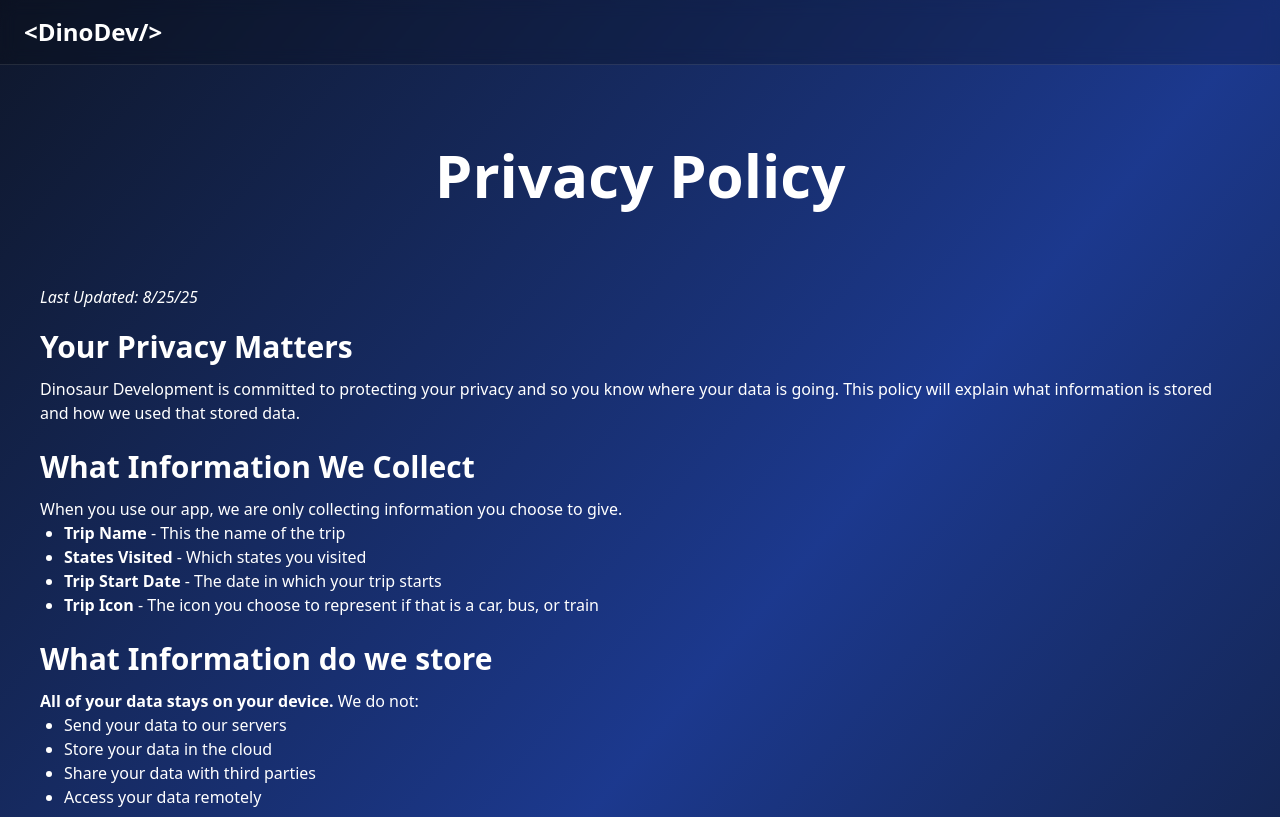
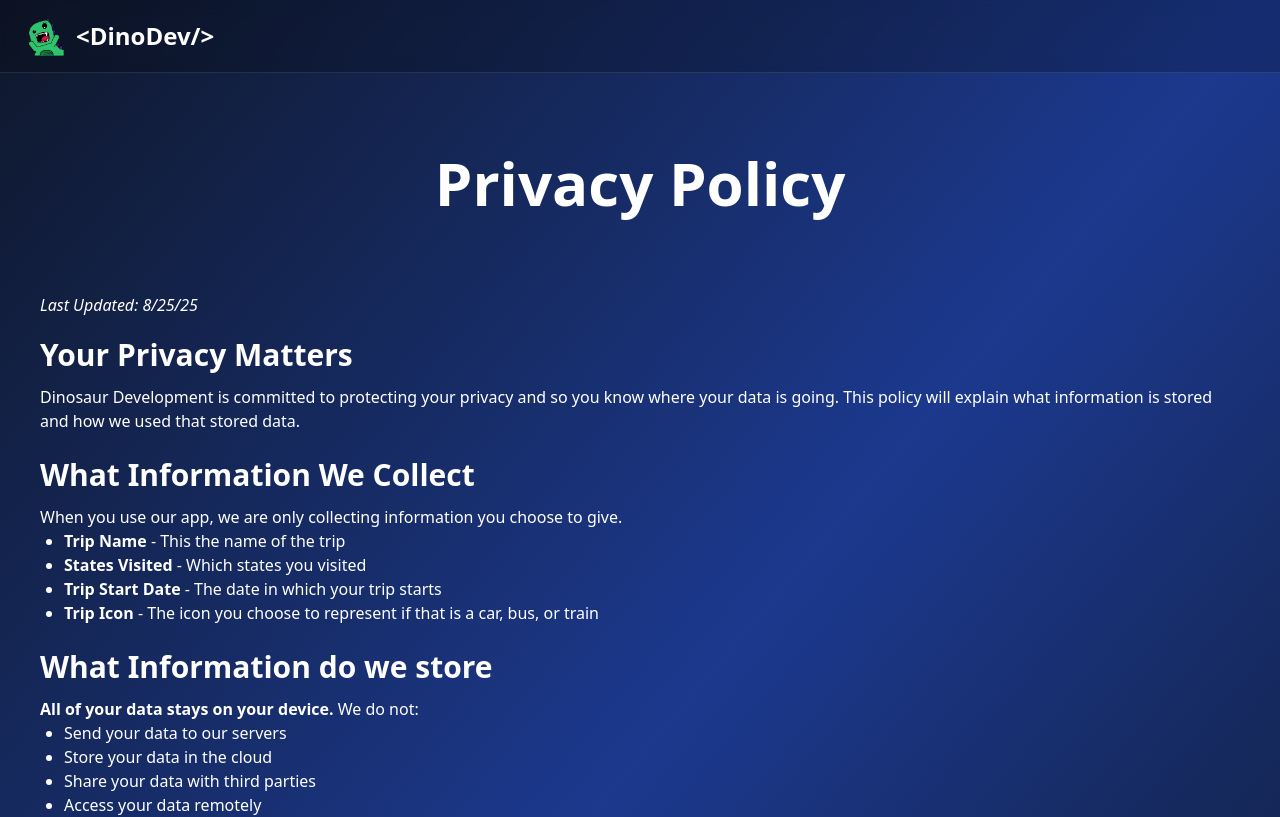
Before and after one commit to Mason-Dino/Dino-Dev, a Next.js app: page /plate-scout/privacy-policy in a window 1280 px wide. Shown: the top 817 px of the page. Built offline with nearby package versions, Linux system fonts and the light colour scheme.

Commit message:
added the dino logo to the top left

```diff
--- a/src/app/layout.tsx
+++ b/src/app/layout.tsx
@@ -1,5 +1,8 @@
 import type { Metadata } from "next";
 import "./globals.css";
+import Image from 'next/image';
+
+import dinodev from "../../public/dinodev.svg"
 
 export const metadata: Metadata = {
 	title: "Dinosaur Development",
@@ -21,7 +24,10 @@ export default function RootLayout({
 			</head>
 			<body className="min-h-screen bg-gradient-to-br from-slate-900 via-blue-900 to-slate-900">
 				<header className="bg-black/20 backdrop-blur-sm border-b border-white/10">
-					<div className="max-w-full mx-auto px-6 py-4">
+					<div className="max-w-full mx-auto px-6 py-4 flex flex-row items-center gap-3">
+						<a href="/">
+							<Image src={dinodev} alt="catroon dinosaur" className="size-10"/>
+						</a>
 						<a href="/" className="text-2xl font-bold text-white">
 							&lt;DinoDev/&gt;
 						</a>
```
